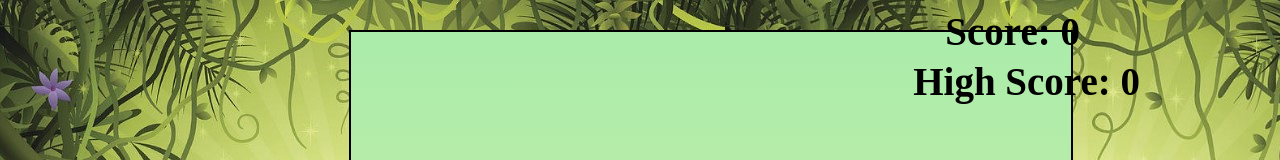
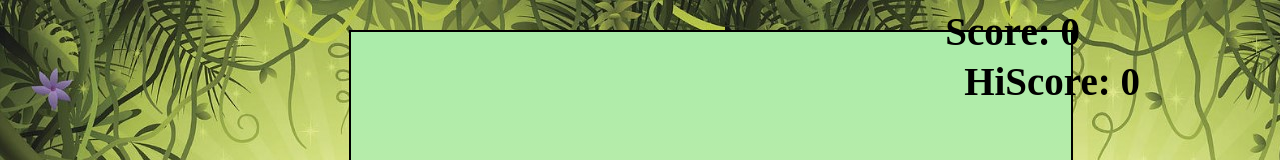
Before and after one commit to aadilahmed07/snakeGame, a plain HTML site: page index.html in a window 1280 px wide. Shown: the top 160 px of the page. Drawn offline with Linux system fonts and the light colour scheme.

Commit message:
Update index.html

```diff
--- a/index.html
+++ b/index.html
@@ -10,7 +10,7 @@
 <body>
     <div class="body">
         <div id="scoreBox">Score: 0</div>
-        <div id="hiscoreBox">High Score: 0</div>
+        <div id="hiscoreBox">HiScore: 0</div>
         <div id="aadil">Aadil Ahmed</div>
         <div id="board"></div>
     </div>
```
